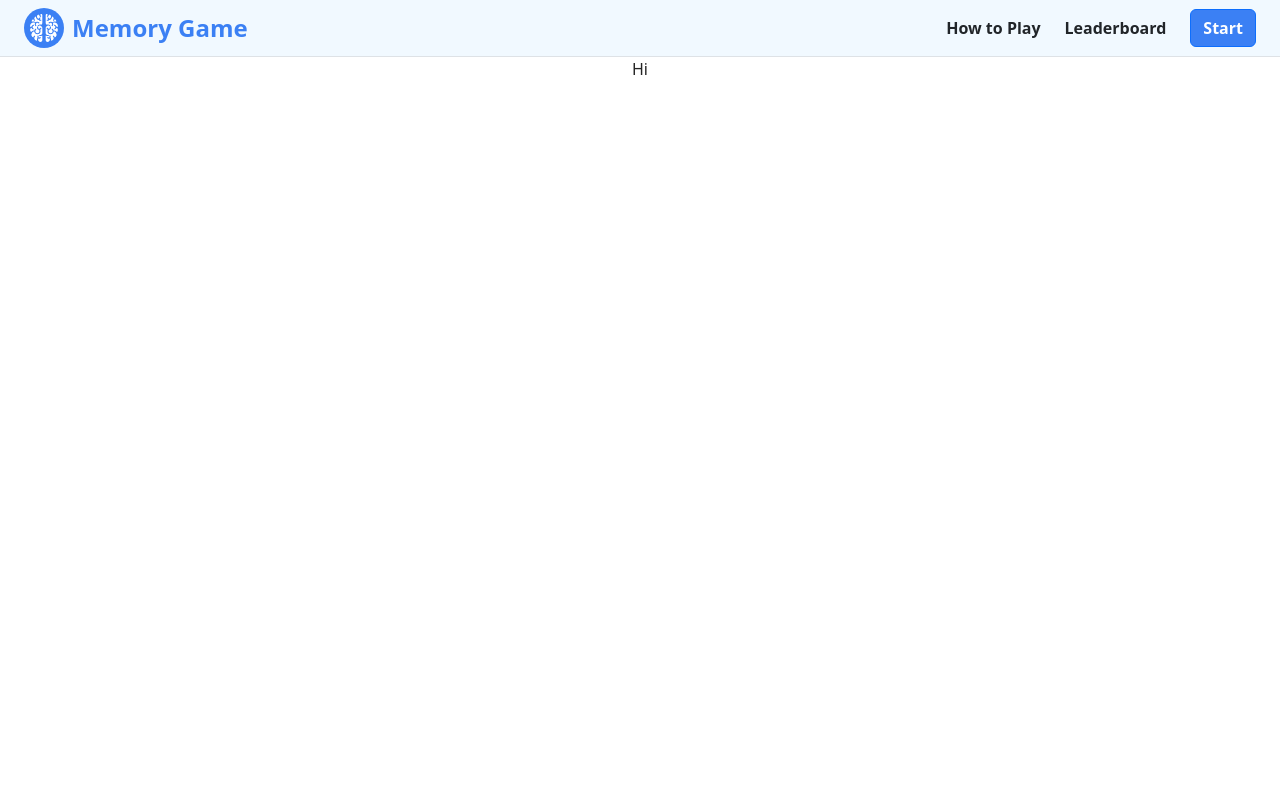
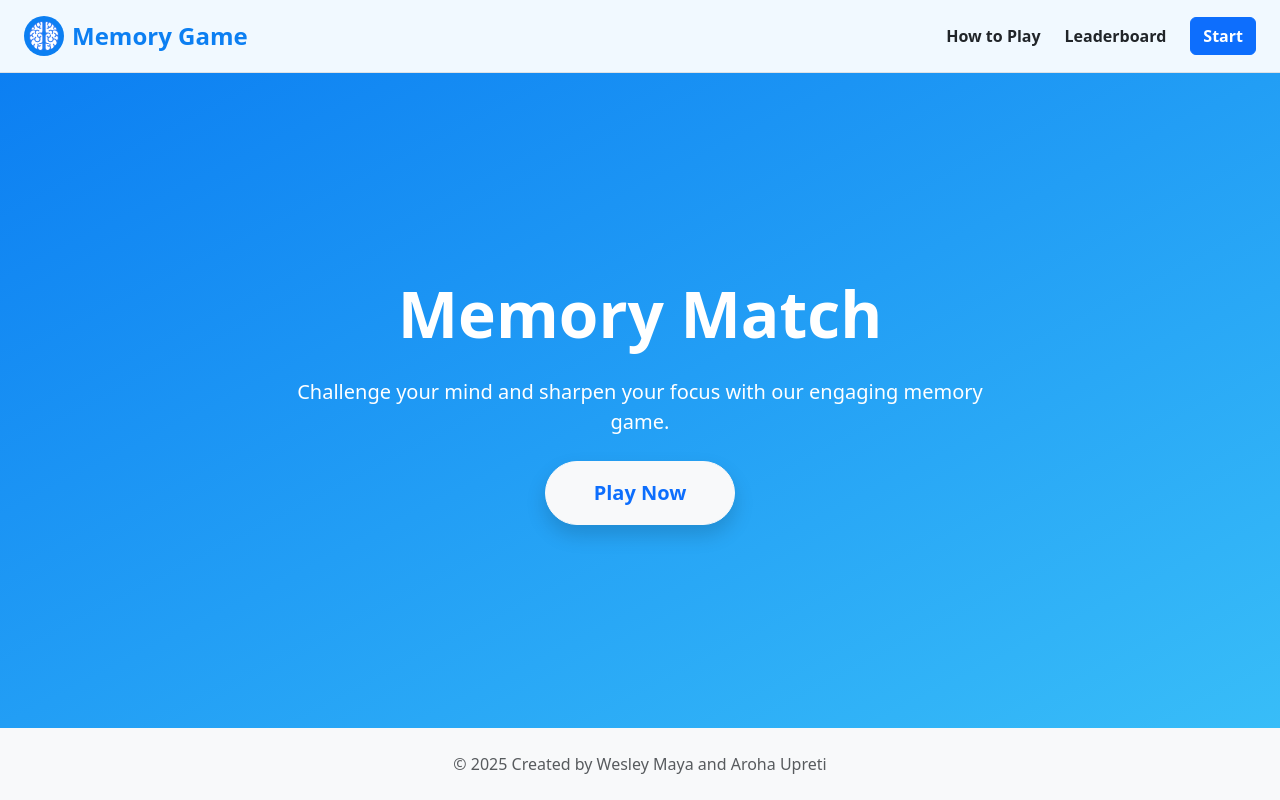
Before and after one commit to arohao/SEG3125-Memory-Game, a React (Vite) app in the folder memory-game/: page / in a window 1280 px wide. Built offline with nearby package versions, Linux system fonts and the light colour scheme.

Commit message:
Add footer, main page

```diff
--- a/memory-game/src/App.jsx
+++ b/memory-game/src/App.jsx
@@ -2,14 +2,28 @@ import { useState } from 'react'
 import reactLogo from './assets/react.svg'
 import './styles/App.css'
 import Nav from './components/Nav'
+import Footer from './components/Footer'
 
 function App() {
   return (
-    <>
-      <Nav/>
-      <main>Hi</main>
-    </>
-  )
+    <div className="d-flex flex-column min-vh-100">
+      <Nav />
+
+      <main className="flex-grow-1 d-flex align-items-center justify-content-center text-center bg-gradient text-white px-4 py-5">
+        <div className="w-100" style={{ maxWidth: '720px' }}>
+          <h2 className="mb-4 display-3 fw-bold">Memory Match</h2>
+          <p className="mb-4 fs-5">
+            Challenge your mind and sharpen your focus with our engaging memory game.
+          </p>
+          <button className="btn btn-lg btn-light fw-bold text-primary px-5 py-3 play-button">
+            Play Now
+          </button>
+        </div>
+      </main>
+
+      <Footer />
+    </div>
+  );
 }
 
 export default App
--- /dev/null
+++ b/memory-game/src/components/Footer.jsx
@@ -0,0 +1,11 @@
+import '../styles/App.css';
+
+function Footer(){
+    return(
+      <footer className="text-center py-4 bg-light text-muted">
+        &copy; 2025 Created by Wesley Maya and Aroha Upreti
+      </footer>
+    );
+}
+
+export default Footer;
--- a/memory-game/src/components/Nav.jsx
+++ b/memory-game/src/components/Nav.jsx
@@ -3,7 +3,7 @@ import { NavLink, Link } from 'react-router';
 
 function Nav() {
   return (
-    <nav className="d-flex align-items-center justify-content-between px-4 py-2 border-bottom">
+    <nav className="d-flex align-items-center justify-content-between px-4 py-3 border-bottom">
       <a href="/" className="d-flex align-items-center text-decoration-none">
         <img src={logo} alt="Logo" width="40" height="40" className="me-2 logo"/>
         <span className="fs-4 fw-bold">Memory Game</span>
--- a/memory-game/src/styles/App.css
+++ b/memory-game/src/styles/App.css
@@ -2,9 +2,6 @@
   margin: 0 auto;
   text-align: center;
   color: #252525;
-
-  --primary-color: #3b80f4;
-  --secondary-color: #f1f9ff
 }
 
 nav {
@@ -21,5 +18,29 @@ nav {
 }
 
 button {
-  background-color: var(--primary-color) !important;
+  background-color: var(--primary-color);
 }
+
+.bg-gradient {
+  background: linear-gradient(to bottom right ,var(--primary-color), var(--accent-color)) !important;
+  background-size: cover;
+  background-repeat: no-repeat;
+  background-position: center;
+}
+
+.play-button {
+  border-radius: 999px; /* Fully rounded (pill) */
+  box-shadow: 0 10px 20px rgba(0, 0, 0, 0.15);
+  transition: transform 0.2s ease-in-out, opacity 0.2s;
+}
+
+.play-button:hover {
+  transform: scale(1.05);
+  opacity: 0.95;
+}
+
+.main-section {
+  min-height: 80vh; /* Full screen height */
+  padding-top: 80px;  /* Optional: offset for navbar height */
+  padding-bottom: 80px;
+}
--- a/memory-game/src/styles/index.css
+++ b/memory-game/src/styles/index.css
@@ -7,4 +7,11 @@
   text-rendering: optimizeLegibility;
   -webkit-font-smoothing: antialiased;
   -moz-osx-font-smoothing: grayscale;
+  --primary-color: #0c7ff2;
+  --secondary-color: #e0f2fe;
+  --accent-color: #38bdf8;
+  --text-primary: #030712;
+  --text-secondary: #374151;
+  --background-color: #f0f9ff;
+  --card-background: #ffffff;
   }
```
